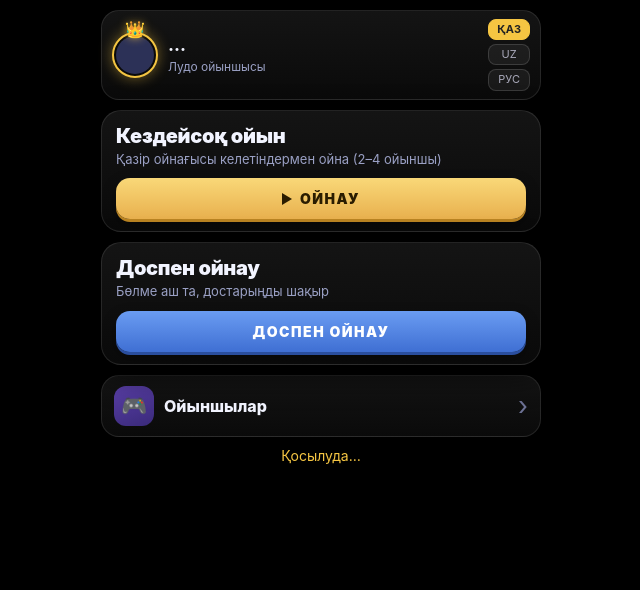
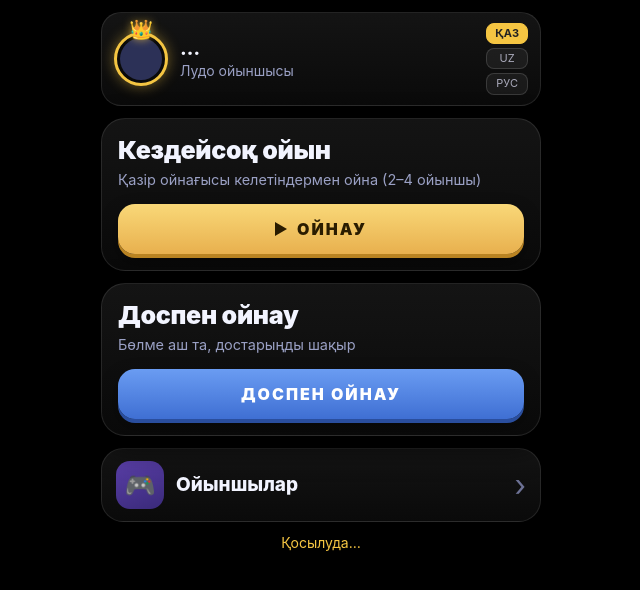
Before and after one commit to raxatraxatov49-png/ludocf, a website: page public/index.html in a window 1280 px wide. Shown: the whole page, without its empty margins (319-959 px from the left). Drawn offline with Linux system fonts and the light colour scheme.

Commit message:
Update style.css

```diff
--- a/public/style.css
+++ b/public/style.css
@@ -254,3 +254,32 @@ button{font:inherit;color:inherit;cursor:pointer;border:0}
 @keyframes ripple{0%{opacity:.95;transform:scale(.92)}100%{opacity:0;transform:scale(1.6)}}
 .die.ready{animation:pulse 1s infinite ease-in-out}
 @media (prefers-reduced-motion:reduce){.die.rolling{animation-duration:.3s}}
+
+/* ===== v3: өлшемдер шашка боттағыдай (v2-ден үлкенірек) ===== */
+#menu{padding-top:calc(var(--sat) + 12px)}
+.menuwrap{gap:12px}
+.prof{padding:10px 12px;border-radius:20px;gap:12px}
+.ringava{width:54px;height:54px;border-width:3px;padding:3px}
+.crown{font-size:19px;top:-15px}
+.pn b{font-size:19px}.pn small{font-size:14px}
+.hero{padding:18px 16px 16px;border-radius:24px}
+.hero h2{font-size:25px;margin-bottom:6px}
+.hero p{font-size:14.5px;margin-bottom:14px}
+.hero button{padding:15px;border-radius:17px;font-size:16px;letter-spacing:2px;gap:10px}
+.gold{box-shadow:0 4px 0 #b98322,0 8px 18px rgba(0,0,0,.35)}
+.blue{box-shadow:0 4px 0 #2a4e9e,0 8px 18px rgba(0,0,0,.35)}
+.tri{border-left-width:12px;border-top-width:7px;border-bottom-width:7px}
+.row{padding:12px 14px;border-radius:22px;gap:12px}
+.row .ico{width:48px;height:48px;border-radius:14px;font-size:25px}
+.row .rt b{font-size:19px}.row .rt em{font-size:15px}.row .rt em::before{width:12px;height:12px}
+.row .chev{font-size:30px}
+.wtitle{font-size:24px}
+.pill{padding:15px;border-radius:17px;font-size:15px;letter-spacing:1.5px;margin-bottom:12px;box-shadow:0 4px 0 #b98322,0 8px 18px rgba(0,0,0,.35)}
+
+/* төменгі панель және «Берілемін / Жабу» */
+.gbar{left:14px;right:14px;bottom:max(12px,env(safe-area-inset-bottom));border-radius:24px;padding:5px}
+.gbar .gb{padding:14px 8px;font-size:16px;gap:9px;border-radius:19px}
+.gbar .gb svg{width:22px;height:22px}
+.sheet{padding:14px 14px max(24px,env(safe-area-inset-bottom));gap:10px;border-radius:26px 26px 0 0}
+.sbtn{padding:17px;border-radius:19px;font-size:17px}
+#game,#wait{padding-bottom:calc(76px + max(12px,env(safe-area-inset-bottom)))}
```
